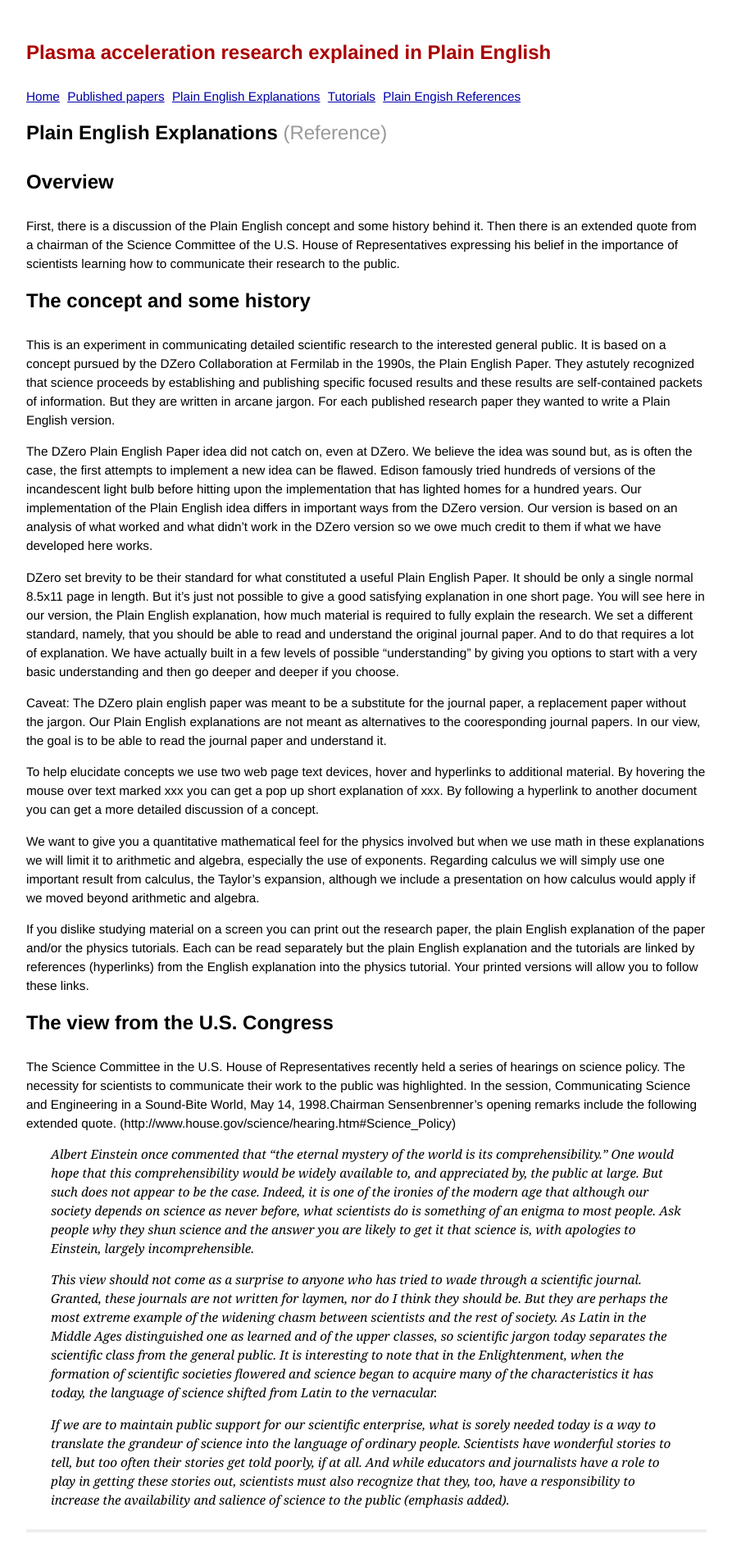
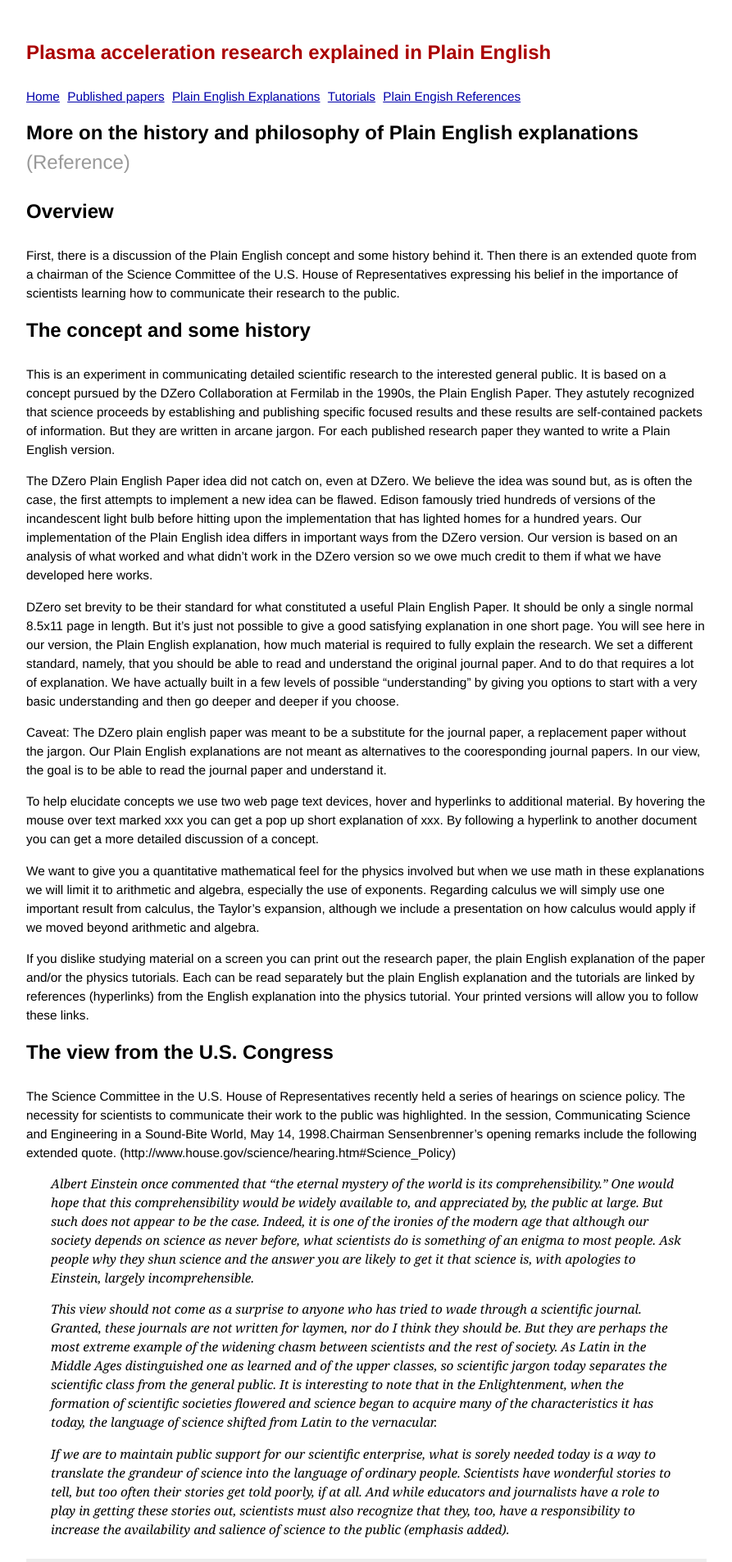
Before and after one commit to grbfacet/facet, a Jekyll site: the page built from plain-english-papers.md, in a window 1280 px wide. Shown: the whole page at 82% size, without its empty margins (193-1086 px from the left). Built offline with Jekyll 4.4.1, drawn with Linux system fonts in a browser that asks for light colours; before the commit the page ends 1870 px from its top, so only the background shows below that.

Commit message:
Update plain-english-papers.md

```diff
--- a/plain-english-papers.md
+++ b/plain-english-papers.md
@@ -1,6 +1,6 @@
 ---
 layout: default
-title: Plain English Explanations
+title: More on the history and philosophy of Plain English explanations
 pagetype: reference
 ---
 
```
